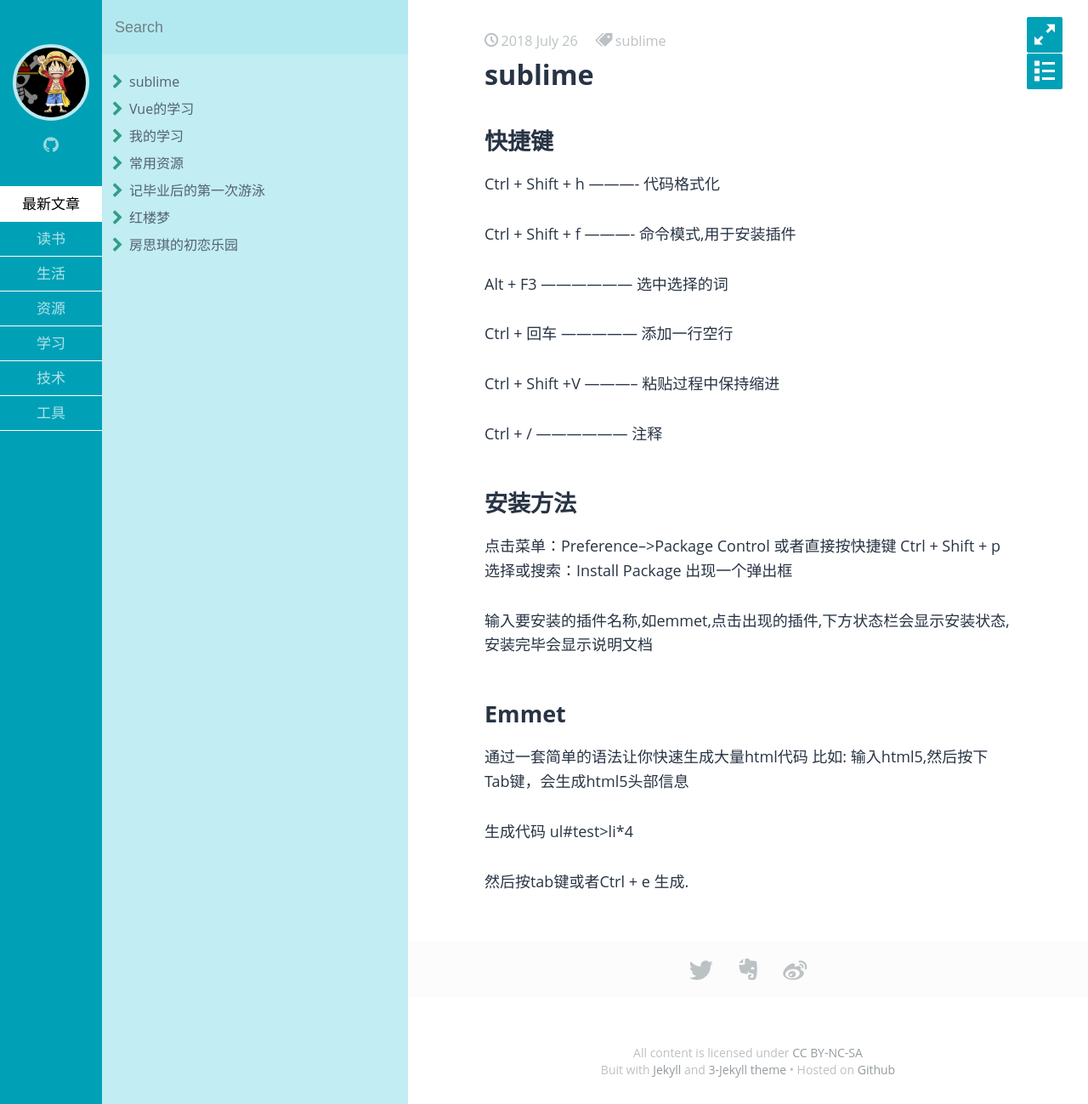
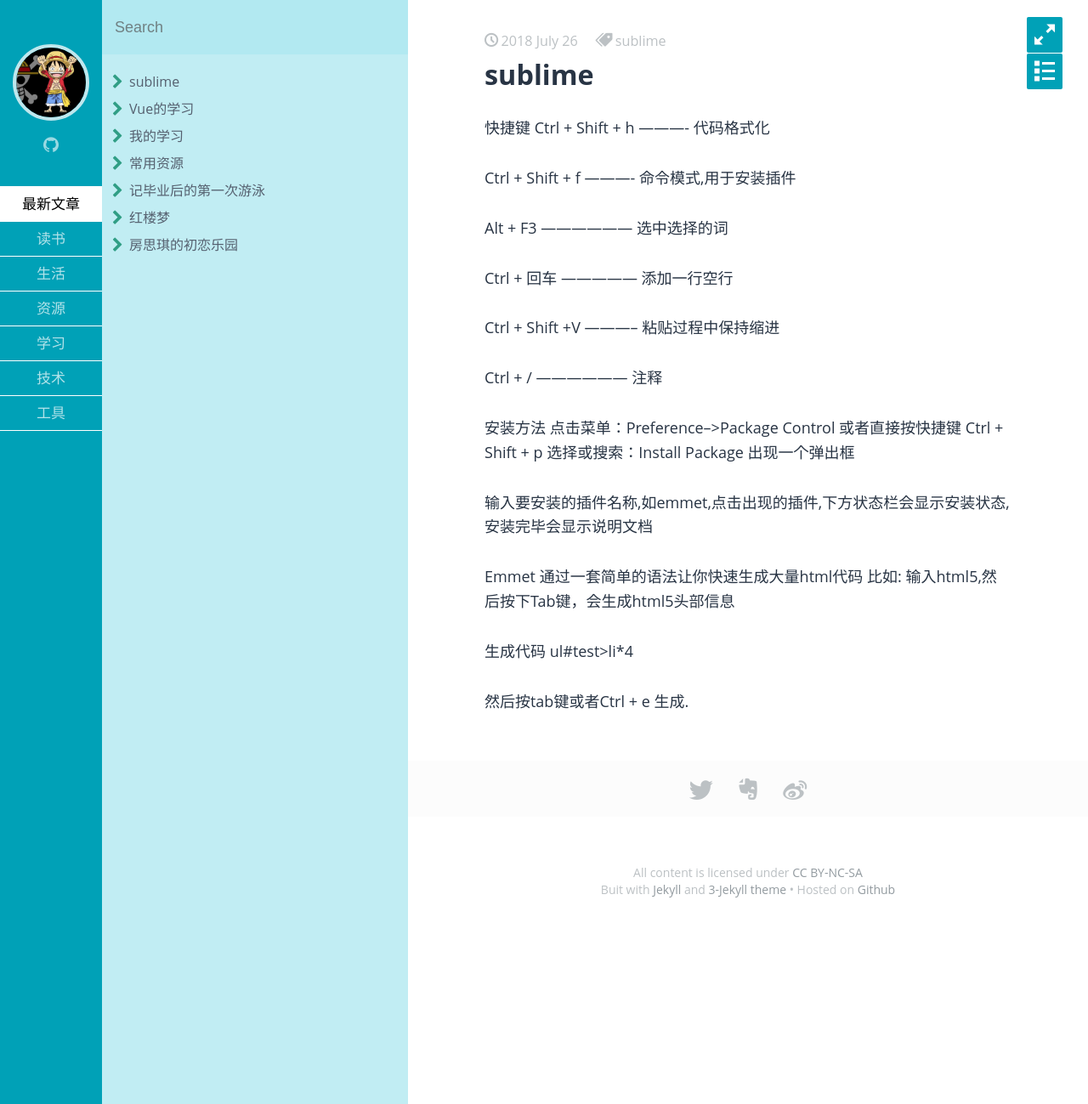
Before and after one commit to yyyyama/yyyyama.github.io, a Jekyll site: the page built from _posts/tool/2018-07-26-sublime.md, in a window 1280 px wide. Shown: the whole page at 85% size. Built offline with Jekyll 4.4.1, drawn with Linux system fonts in a browser that asks for light colours; some web fonts are replaced.

```diff
--- a/_posts/tool/2018-07-26-sublime.md
+++ b/_posts/tool/2018-07-26-sublime.md
@@ -6,7 +6,7 @@ tags: sublime
 description: sublime编辑器
 ---
 
-## 快捷键
+快捷键
 Ctrl + Shift + h  ---------- 代码格式化
 
 Ctrl + Shift + f  ---------- 命令模式,用于安装插件
@@ -19,7 +19,7 @@ Ctrl + Shift +V  ----------- 粘贴过程中保持缩进
 
 Ctrl + /  ------------------ 注释
 
-## 安装方法
+安装方法
 点击菜单：Preference-->Package Control
 或者直接按快捷键 Ctrl + Shift + p
 选择或搜索：Install Package
@@ -28,7 +28,7 @@ Ctrl + /  ------------------ 注释
 输入要安装的插件名称,如emmet,点击出现的插件,下方状态栏会显示安装状态,安装完毕会显示说明文档
 
 
-## Emmet
+Emmet
 通过一套简单的语法让你快速生成大量html代码
 比如:
 输入html5,然后按下Tab键，会生成html5头部信息
```
